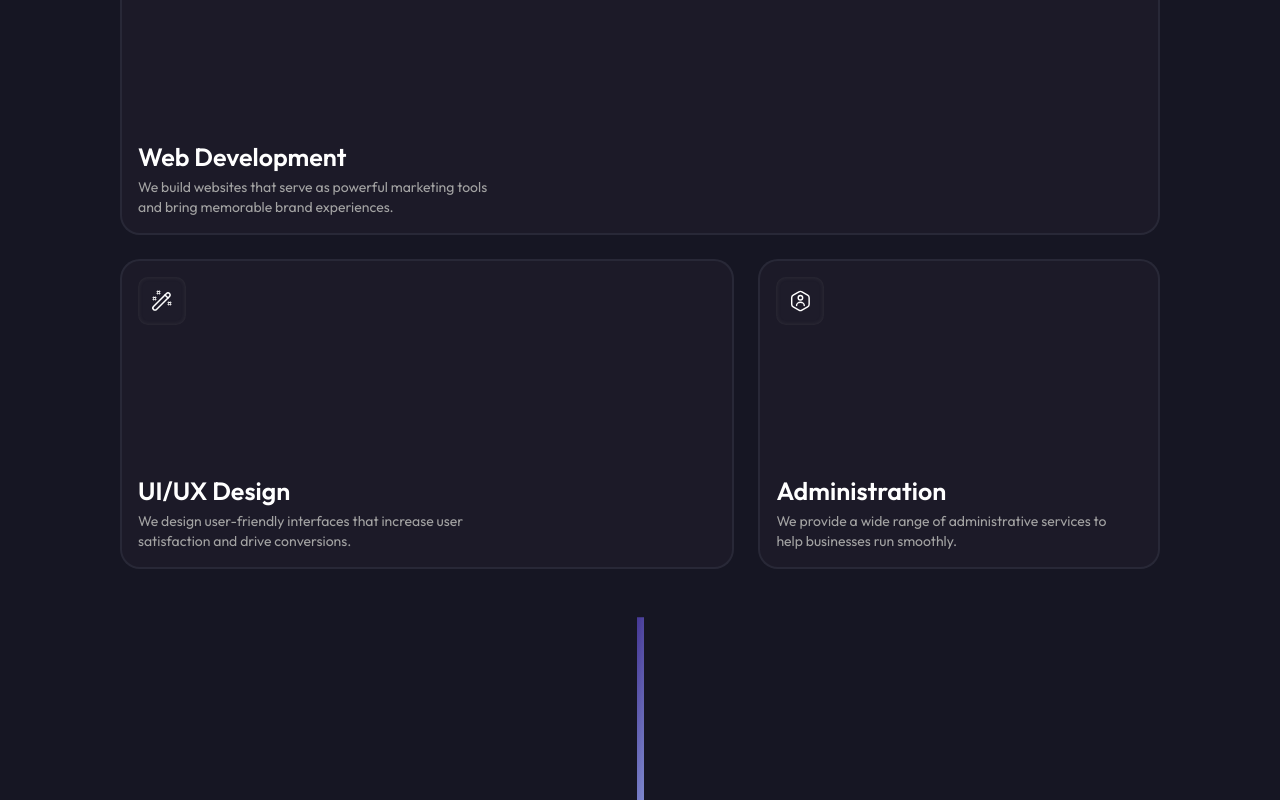
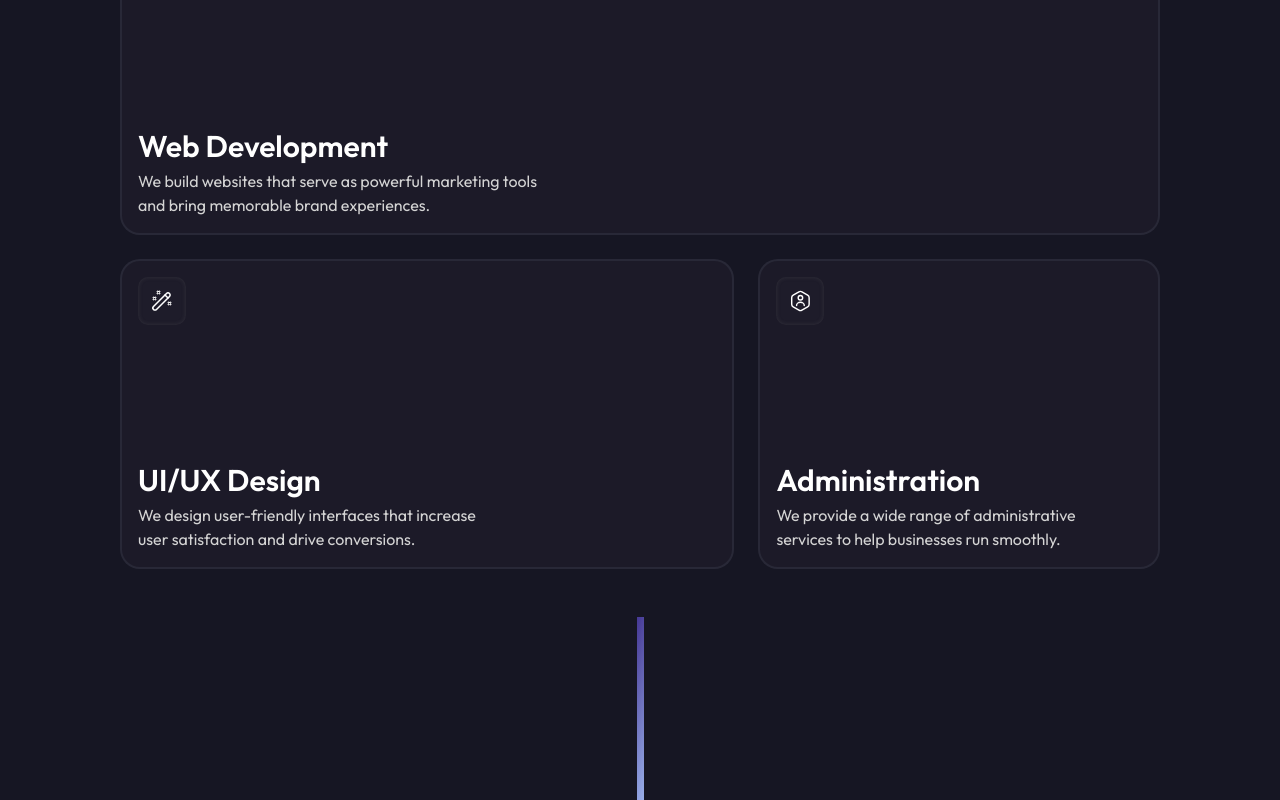
Before and after one commit to TheRoxer/elevate-web, a Next.js app: page / in a window 1280 px wide. Shown: the part 1600-2400 px from the top of the page. Built offline with nearby package versions, Linux system fonts and the light colour scheme.

Commit message:
feat: add testimonials section

```diff
--- a/app/auth/[type]/page.tsx
+++ b/app/auth/[type]/page.tsx
@@ -1,3 +1,12 @@
-export const page = () => {
-  return <div>page</div>;
+import { Metadata } from "next";
+
+export const metadata: Metadata = {
+  title: "Elevate | Auth",
+  description: "Elevate your business with our services",
 };
+
+const Panel = () => {
+  return <div>Auth page</div>;
+};
+
+export default Panel;
--- a/sections/Services.tsx
+++ b/sections/Services.tsx
@@ -15,9 +15,9 @@ const Services = () => {
         >
           <div className="flex flex-col gap-2 space h-full justify-between">
             <IconButton icon={web} target="_blank" />
-            <div className="w-[350px]">
-              <p className="text-[25px]  font-semibold">Web Development</p>
-              <p className="text-sm text-neutral-400">
+            <div className="w-[400px]">
+              <p className="text-[30px]  font-semibold">Web Development</p>
+              <p className="text-md text-neutral-300">
                 We build websites that serve as powerful marketing tools and
                 bring memorable brand experiences.
               </p>
@@ -31,8 +31,8 @@ const Services = () => {
           <div className="flex flex-col gap-2 space h-full justify-between">
             <IconButton icon={ux} target="_blank" />
             <div className="w-[350px]">
-              <p className="text-[25px]  font-semibold">UI/UX Design</p>
-              <p className="text-sm text-neutral-400">
+              <p className="text-[30px]  font-semibold">UI/UX Design</p>
+              <p className="text-md text-neutral-300">
                 We design user-friendly interfaces that increase user
                 satisfaction and drive conversions.
               </p>
@@ -46,8 +46,8 @@ const Services = () => {
           <div className="flex flex-col gap-2 space h-full justify-between">
             <IconButton icon={admin} target="_blank" />
             <div className="w-[350px]">
-              <p className="text-[25px]  font-semibold">Administration</p>
-              <p className="text-sm text-neutral-400">
+              <p className="text-[30px]  font-semibold">Administration</p>
+              <p className="text-md text-neutral-300">
                 We provide a wide range of administrative services to help
                 businesses run smoothly.
               </p>
```
Also changed, not shown: sections/Execution.tsx (+9 -0 lines), sections/Testimonials.tsx (+3 -10 lines), public/decorators/line-3.svg, public/decorators/line-4.png (added).
